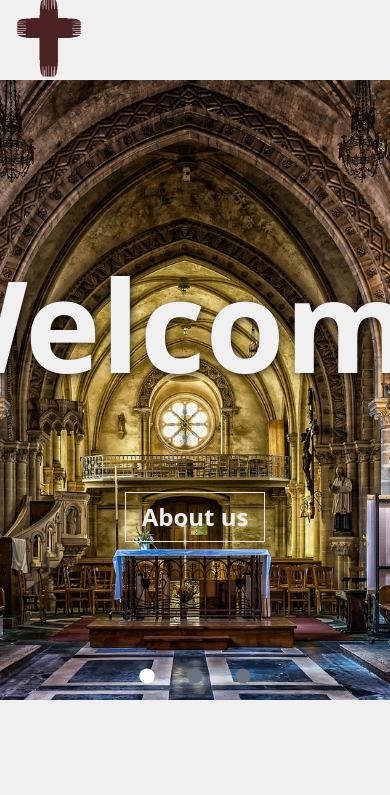
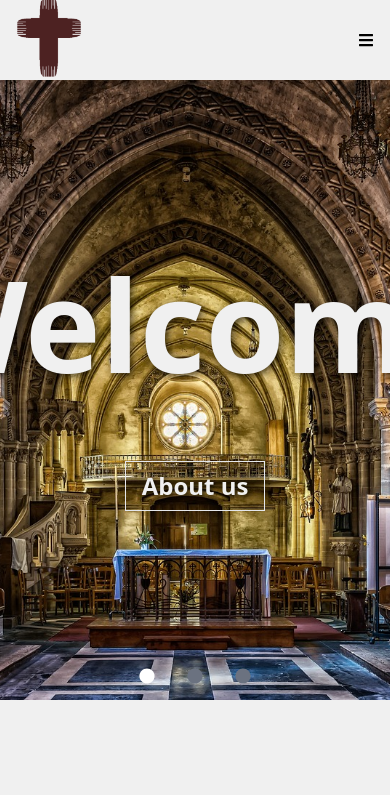
Before and after one commit to toluwanimi1/RCJCWebsite, a React (Create React App) app: page / in a window 390 px wide. Shown: the top 795 px of the page. Built offline with nearby package versions, Linux system fonts and the light colour scheme; what @designbycode/tailwindcss-text-shadow would draw is missing.

Commit message:
Made navebar more responsive and also fix the buttons hover effect and postioning

```diff
--- a/src/Components/Home.jsx
+++ b/src/Components/Home.jsx
@@ -8,7 +8,10 @@ import { RxDotFilled } from "react-icons/rx";
 const Home = () => {
   const imgslides = [
     { url: img1, text: "Welcome",
-      css: 'flex font-bold justify-center text-9xl pt-[180px] text-[#f0f0f0]', button:"About us", buttoncss:'text-[#f0f0f0] text-2xl hover:bg-white font-bold py-2 px-4 mt-3 border'
+      css: 'flex font-bold justify-center text-9xl pt-[180px] text-[#f0f0f0]',
+      button:"About us",
+      buttoncss:" z-20 flex text-[#f0f0f0] text-2xl font-bold py-2 px-4 border hover:bg-gray-300 hover:bg-opacity-25",
+
      },
     { url: img2, text: "Up Coming events",
       css: 'flex font-bold justify-center text-9xl pt-[180px] text-[#f0f0f0]' },
@@ -56,12 +59,13 @@ const Home = () => {
                 {slide.text}
                 </div>
                 {/*Css for the button on image 1*/}
-                <div className="container pt-[400px] py-10 flex flex-col items-center justify-center ">
-                  <button className={` ${slide.buttoncss}`}>
+
+                <div className="flex justify-center items-center h-[780px] pt-8 ">
+                  <button className= {`${slide.buttoncss}`} style={{ textShadow: "2px 2px 4px rgba(0, 0, 0, 0.7)" }}>
                   {slide.button}
                   </button>
+                </div>
 
-                </div>
               </div>
             </div>
           ))}
--- a/src/Components/Navbar.jsx
+++ b/src/Components/Navbar.jsx
@@ -1,5 +1,6 @@
 import React, {useState, Component } from 'react';
 import Logo from '../Assets/logo.png';
+import {FaBars, FaTimes} from "react-icons/fa";
 
 const Navbar = () => {
     const [nav, setNav] = useState(false)
@@ -26,6 +27,28 @@ return (
                 </li>
             </ul>
 
+            <div onClick={handleClick} className='md:hidden z-10'>
+        {!nav ?<FaBars/> : <FaTimes/>}
+        </div>
+        <ul className={!nav ? 'hidden' : 'absolute top-0 left-0 w-full h-screen bg-[#f0f0f0] flex  flex-col justify-center items-center'}>
+                <li className=' py-6 text-4xl hover:text-[#64092c]'>
+                Home
+                </li>
+                <li className=' py-6 text-4xl hover:text-[#64092c]'>
+                About Us
+                </li>
+                <li className=' py-6 text-4xl hover:text-[#64092c]'>
+                New to Church
+                </li>
+                <li className=' py-6 text-4xl hover:text-[#64092c]'>
+                Ministries
+                </li>
+                <li className=' py-6 text-4xl hover:text-[#64092c]'>
+                Contact
+                </li>
+            </ul>
+
+
 </div>
 
 )
```
